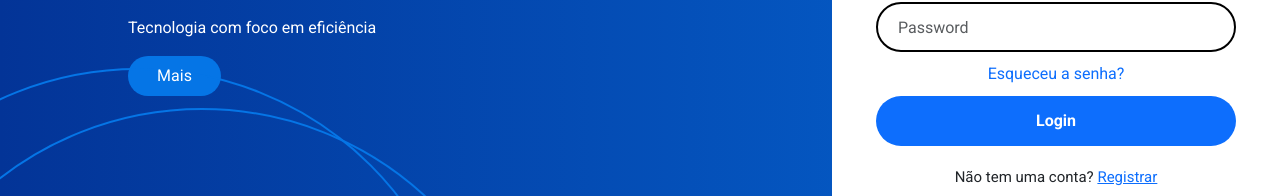
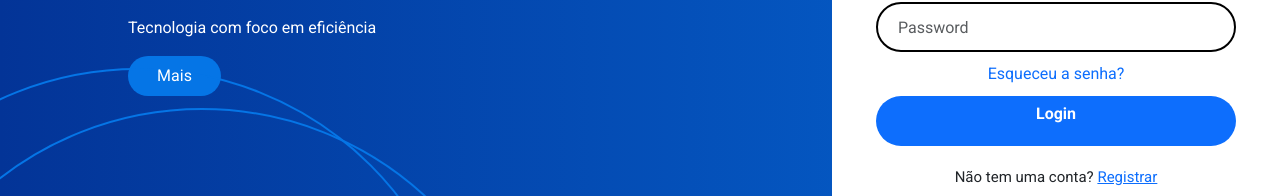
Before and after one commit to Grupo-1-TechTitans/Challenge-2-Entrega, a React (Vite) app: page /Logar in a window 1280 px wide. Shown: the part 372-568 px from the top of the page. Built offline with nearby package versions, Linux system fonts and the light colour scheme.

Commit message:
alterando o caminho do btn login

```diff
--- a/src/Componentes/LoginForm/index.jsx
+++ b/src/Componentes/LoginForm/index.jsx
@@ -12,7 +12,7 @@ function LoginForm() {
   const handleSubimit = (event) => {
     event.preventDefault();
 
-    alert("Enviando os dados:" + username + " - " + password);
+
 
   };
 
@@ -44,7 +44,7 @@ function LoginForm() {
           <div className="recall-forget">
             <a href="#">Esqueceu a senha?</a>
           </div>
-          <Button className="btn-login" variant="primary" type="submit" block>
+          <Button className="btn-login" variant="primary" type="submit" block href="home">
             Login
           </Button>
         </Form>
```
